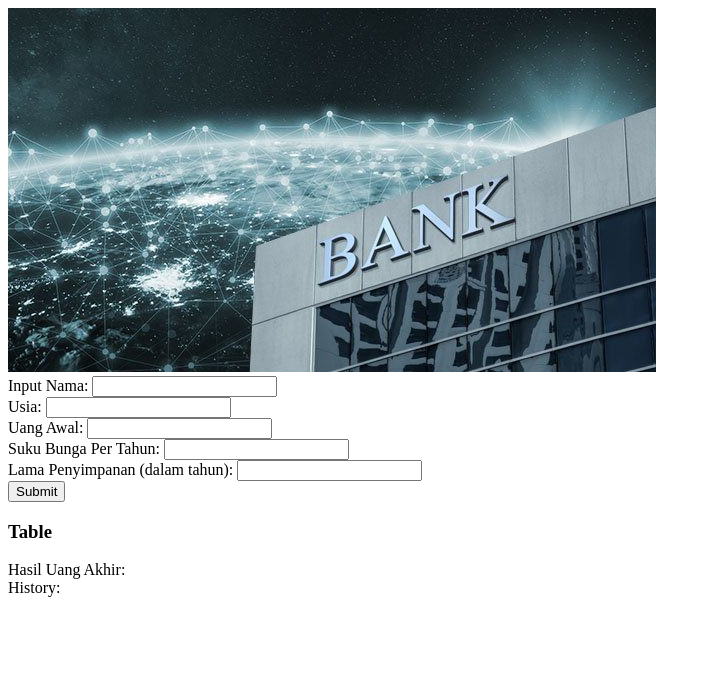
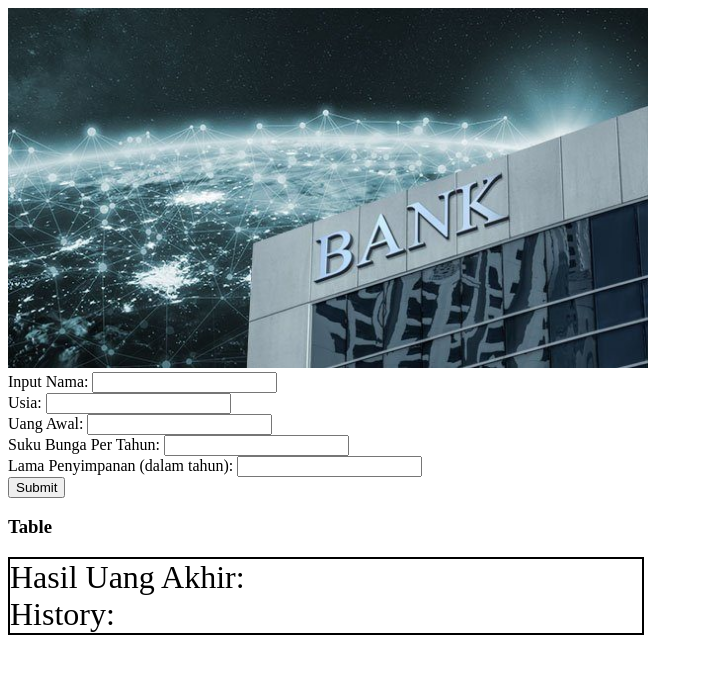
Before and after one commit to Filmore9/Filmoreuas.github.io, a plain HTML site: page index.html in a window 1280 px wide. Shown: the whole page, without its empty margins (0-711 px from the left). Drawn offline with Linux system fonts and the light colour scheme.

Commit message:
Update index.html

```diff
--- a/index.html
+++ b/index.html
@@ -3,8 +3,9 @@
 <head>
 	<title>UAS MOBWEB</title>
 	<meta name='viewport' content="width=device-width, initial-scale=1">
-	<link rel="stylesheet" media="(max-width:480px)" type="text/css" href="./smartphone.css">
-	<link rel="stylesheet" media="(min-width:480px)" type="text/css" href="./desktop.css">
+	<link rel="stylesheet" media="(min-width:480px)" type="text/css" href="./css/1.css">
+	<link rel="stylesheet" media="(max-width:480px)" type="text/css" href="./css/2.css">
+
 
 </head>
 <body>
```
